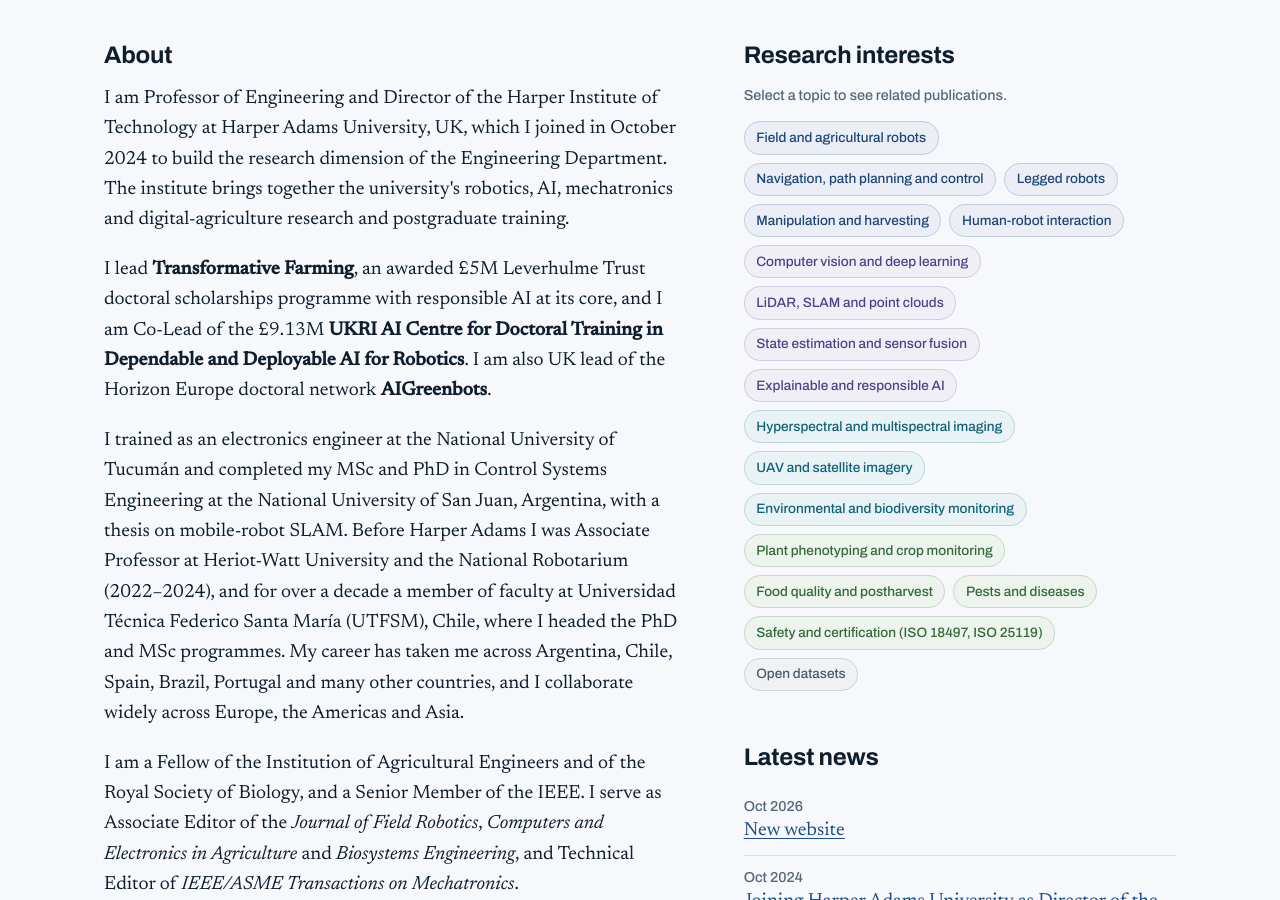
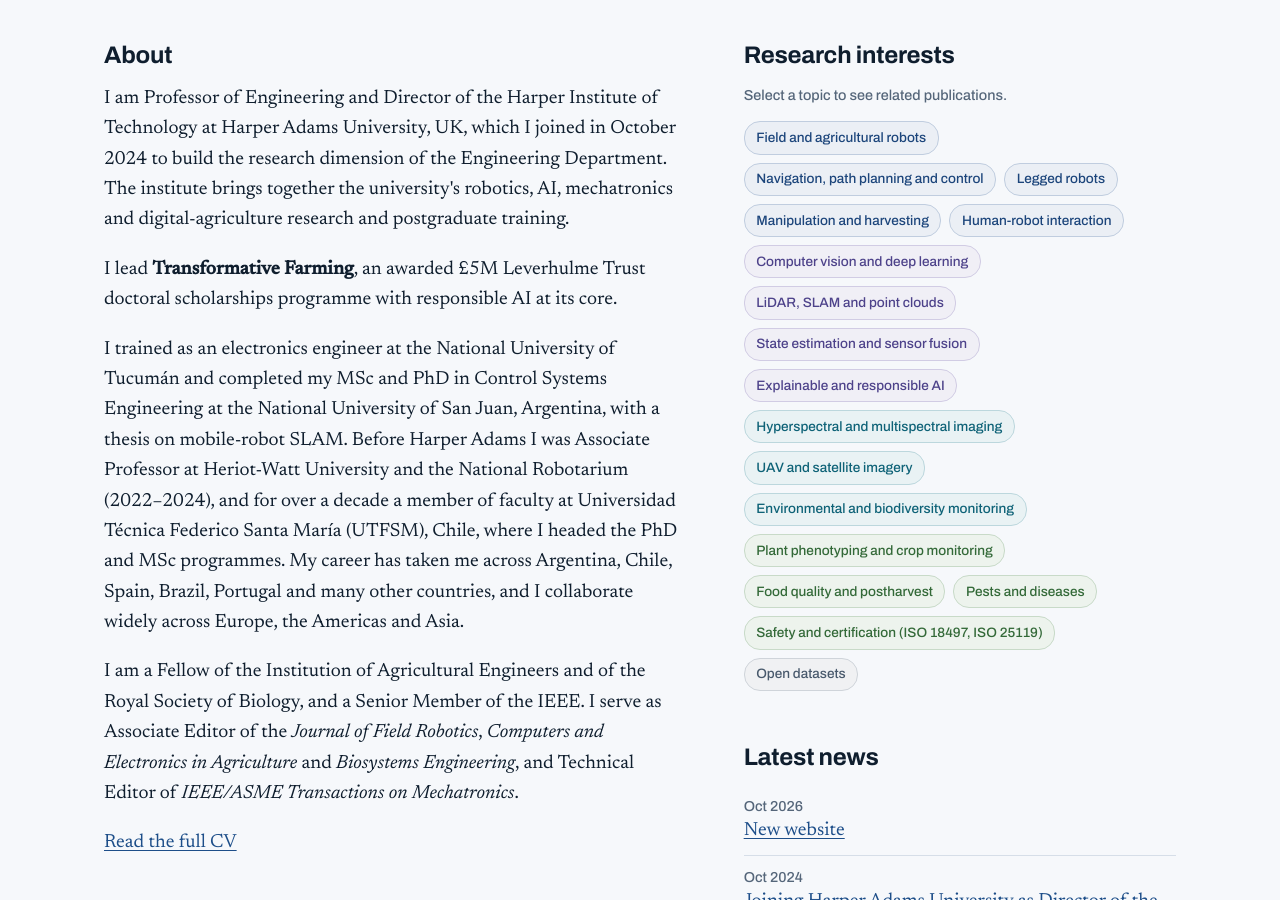
Before and after one commit to fauatcheein/fauatcheein, a Jekyll site: the page built from index.md, in a window 1280 px wide and 900 px high, scrolled down 870 px. Built offline with Jekyll 4.4.1, drawn with Linux system fonts in a browser that asks for light colours.

Commit message:
Home page: remove UKRI CDT and AIGreenbots sentence
Co-Authored-By: Claude Opus 5.5 <noreply@anthropic.com>
Claude-Session: https://claude.ai/code/session_013vG8pAwPL2boRy86rjwP67

```diff
--- a/index.md
+++ b/index.md
@@ -29,7 +29,7 @@ title: About
   <div>
     <h2>About</h2>
     <p>I am Professor of Engineering and Director of the Harper Institute of Technology at Harper Adams University, UK, which I joined in October 2024 to build the research dimension of the Engineering Department. The institute brings together the university's robotics, AI, mechatronics and digital-agriculture research and postgraduate training.</p>
-    <p>I lead <strong>Transformative Farming</strong>, an awarded £5M Leverhulme Trust doctoral scholarships programme with responsible AI at its core, and I am Co-Lead of the £9.13M <strong>UKRI AI Centre for Doctoral Training in Dependable and Deployable AI for Robotics</strong>. I am also UK lead of the Horizon Europe doctoral network <strong>AIGreenbots</strong>.</p>
+    <p>I lead <strong>Transformative Farming</strong>, an awarded £5M Leverhulme Trust doctoral scholarships programme with responsible AI at its core.</p>
     <p>I trained as an electronics engineer at the National University of Tucumán and completed my MSc and PhD in Control Systems Engineering at the National University of San Juan, Argentina, with a thesis on mobile-robot SLAM. Before Harper Adams I was Associate Professor at Heriot-Watt University and the National Robotarium (2022–2024), and for over a decade a member of faculty at Universidad Técnica Federico Santa María (UTFSM), Chile, where I headed the PhD and MSc programmes. My career has taken me across Argentina, Chile, Spain, Brazil, Portugal and many other countries, and I collaborate widely across Europe, the Americas and Asia.</p>
     <p>I am a Fellow of the Institution of Agricultural Engineers and of the Royal Society of Biology, and a Senior Member of the IEEE. I serve as Associate Editor of the <em>Journal of Field Robotics</em>, <em>Computers and Electronics in Agriculture</em> and <em>Biosystems Engineering</em>, and Technical Editor of <em>IEEE/ASME Transactions on Mechatronics</em>.</p>
     <p><a href="{{ '/cv/' | relative_url }}">Read the full CV</a></p>
```
